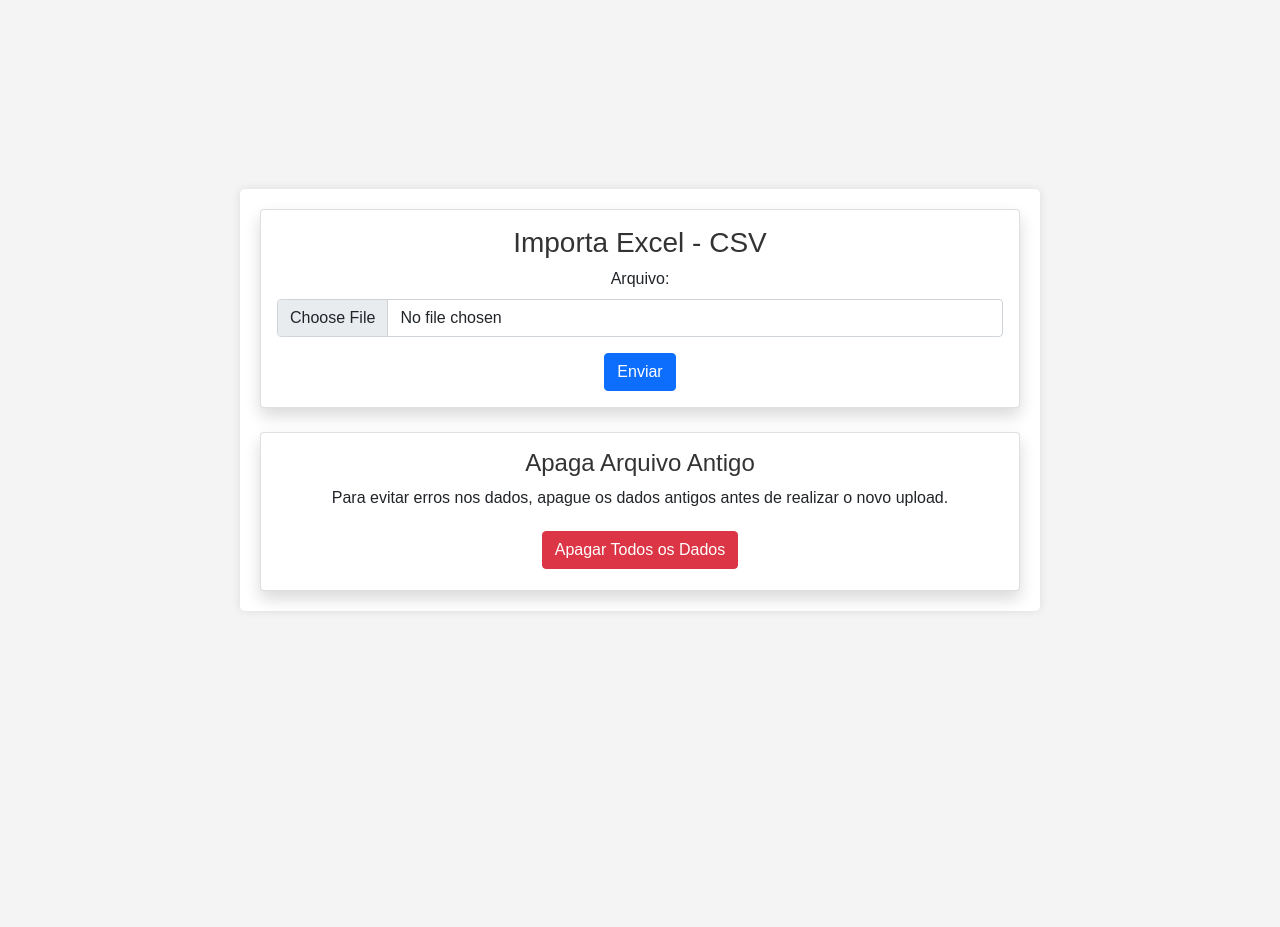
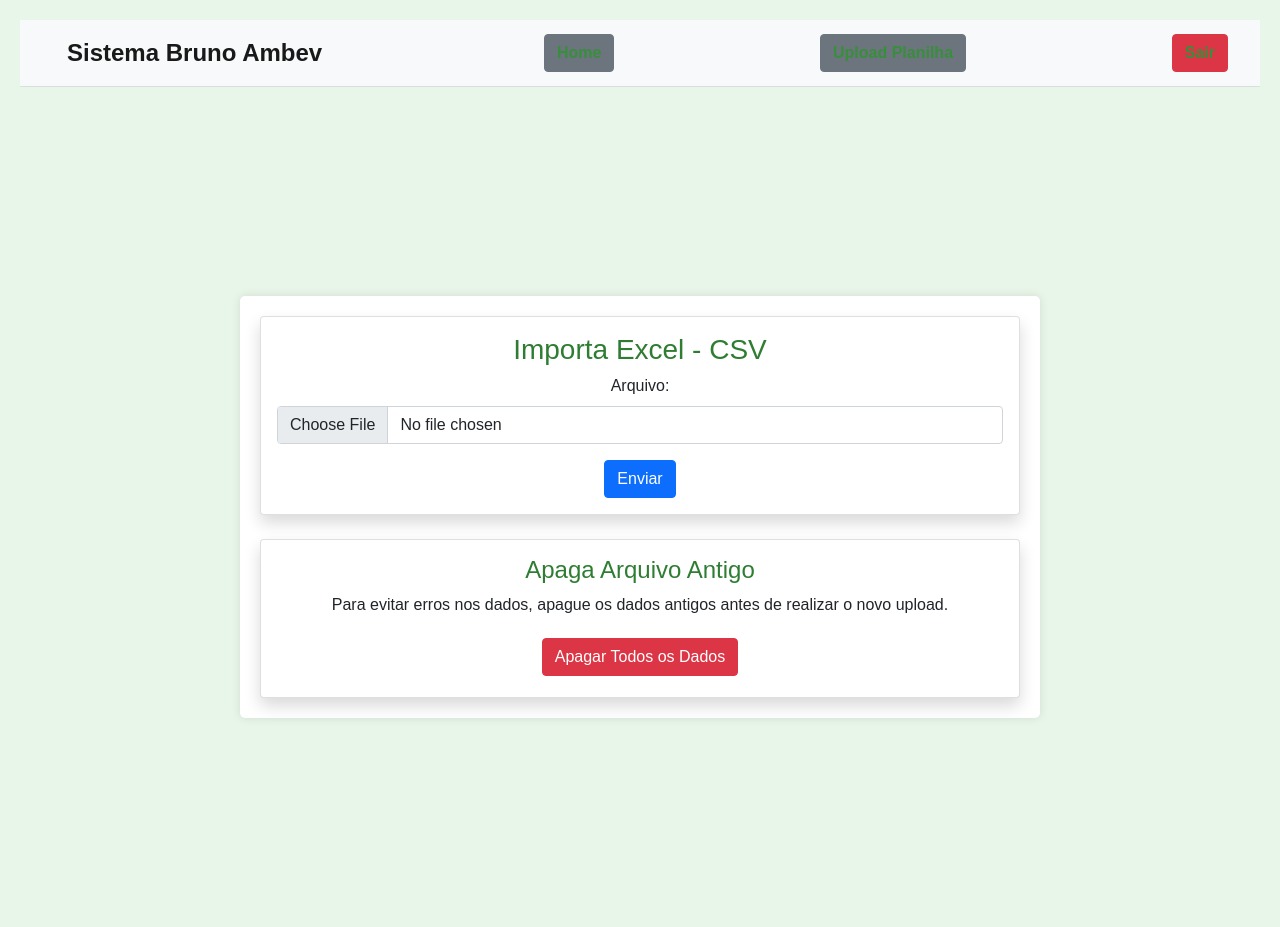
Before and after one commit to dcastro180/ambev, a PHP site: page /importa.php in a window 1280 px wide. Before the commit the page ends 596 px from the top, so only its background shows below. Run offline with PHP 8.4, Linux system fonts and the light colour scheme; a user stored in the database is signed in.

Commit message:
alteração no css...+ou-

```diff
--- a/administradores.php
+++ b/administradores.php
@@ -33,8 +33,8 @@ include('config.php');
             <a class="navbar-brand">Sistema Bruno Ambev</a>
             <?php
                 print "Olá, " . $_SESSION["nome"];
-                print "<a href='dashboard.php' class='btn btn-secondary'>Home</a>";
-                print "<a href='importa.php' class='btn btn-secondary'>Upload Planilha</a>"; // Botão para pagina de upload.
+                print "<a href='dashboard.php' class='btn btn-outline-success'>Home</a>";
+                print "<a href='importa.php' class='btn btn-outline-success'>Upload Planilha</a>"; // Botão para pagina de upload.
                 print "<a href='logout.php' class='btn btn-danger'>Sair</a>";
             ?>
         </div>
--- a/dashboard.php
+++ b/dashboard.php
@@ -37,7 +37,7 @@
     <div class="card">
         <div class="card-body">
         <?php if ($result->num_rows > 0): ?>
-        <table class="table table-dark table-striped">
+        <table class="table table-striped table-hover">
             <thead>
                 <tr>
                     <th>ID</th>
--- a/importa.php
+++ b/importa.php
@@ -1,3 +1,16 @@
+<?php
+
+    session_start();
+
+    // Verifica se o usuário está logado e é administrador
+    if (!isset($_SESSION["usuario"]) || $_SESSION["tipo"] != 1) {
+        echo "<script>alert('Acesso negado.');</script>";
+        echo "<script>location.href='index.php';</script>";
+        exit;
+    }
+
+    include('config.php');
+?>
 <!DOCTYPE html>
 <html lang="pt-BR">
 <head>
@@ -8,8 +21,20 @@
     <link rel="stylesheet" href="https://cdn.jsdelivr.net/npm/bootstrap-icons@1.11.3/font/bootstrap-icons.min.css">
     <link rel="stylesheet" href="style.css">
 </head>
-<body class="d-flex justify-content-center align-items-center vh-100">
-    <div class="container">
+<body >
+    <nav class="navbar navbar-light bg-light">
+        <div class="container-fluid">
+            <a class="navbar-brand">Sistema Bruno Ambev</a>
+            <?php
+
+                print "<a href='dashboard.php' class='btn btn-secondary'>Home</a>";
+                print "<a href='importa.php' class='btn btn-secondary'>Upload Planilha</a>"; // Botão para pagina de upload.
+                print "<a href='logout.php' class='btn btn-danger'>Sair</a>";
+            ?>
+        </div>
+    </nav>
+    <div class="d-flex justify-content-center align-items-center vh-100">
+        <div class="container">
         <div class="row">
             <!-- Card de Importação -->
             <div class="col-12 mb-4">
@@ -64,6 +89,8 @@
                 </div>
             </div>
         </div>
+        </div>
     </div>
+
 </body>
 </html>
--- a/style.css
+++ b/style.css
@@ -1,7 +1,7 @@
 /* Estilo Global */
 body {
     font-family: Arial, sans-serif;
-    background-color: #f4f4f4; /* Cor de fundo suave */
+    background-color: #e8f5e9; /* Cor de fundo suave (verde claro) */
     margin: 0;
     padding: 20px;
 }
@@ -20,7 +20,7 @@ body {
 h1 {
     text-align: center;
     font-size: 28px;
-    color: #333; /* Cor do título */
+    color: #2e7d32; /* Cor do título (verde escuro) */
     margin-bottom: 20px;
 }
 
@@ -36,14 +36,14 @@ button {
     cursor: pointer;
     border: none;
     border-radius: 4px;
-    background-color: #007bff; /* Cor do botão */
+    background-color: #66bb6a; /* Cor do botão (verde médio) */
     color: #fff; /* Cor do texto */
     font-size: 16px;
     transition: background-color 0.3s ease; /* Transição suave */
 }
 
 button:hover {
-    background-color: #0056b3; /* Cor do botão ao passar o mouse */
+    background-color: #388e3c; /* Cor do botão ao passar o mouse (verde escuro) */
 }
 
 /* Tabela */
@@ -64,13 +64,13 @@ th, td {
 }
 
 th {
-    background-color: #007bff; /* Fundo do cabeçalho */
+    background-color: #43a047; /* Fundo do cabeçalho (verde médio) */
     color: #fff; /* Cor do texto do cabeçalho */
     font-weight: bold;
 }
 
 td {
-    background-color: #f9f9f9; /* Fundo das células */
+    background-color: #f1f8e9; /* Fundo das células (verde claro) */
 }
 
 /* Navbar */
@@ -83,18 +83,18 @@ td {
 
 .navbar-brand {
     font-size: 24px;
-    color: #007bff;
+    color: #388e3c; /* Cor da marca (verde escuro) */
 }
 
 .navbar a {
     margin-left: 15px;
-    color: #007bff;
+    color: #388e3c; /* Cor do link (verde escuro) */
     text-decoration: none;
     font-weight: bold;
 }
 
 .navbar a:hover {
-    color: #0056b3;
+    color: #2e7d32; /* Cor do link ao passar o mouse (verde mais escuro) */
 }
 
 /* Ajustes para Layout */
@@ -119,26 +119,26 @@ td {
 
 h2 {
     font-size: 24px;
-    color: #333; /* Cor do subtítulo */
+    color: #2e7d32; /* Cor do subtítulo (verde escuro) */
     margin-bottom: 15px;
 }
 
+/* Botões */
 .buttons {
     text-align: center;
     margin-bottom: 20px;
 }
 
-/* Remover este estilo */
 button {
     padding: 10px 20px;
     margin: 5px;
     cursor: pointer;
     border: none;
     border-radius: 4px;
-    background-color: #007bff;
-    color: #fff;
+    background-color: #66bb6a; /* Cor do botão (verde médio) */
+    color: #fff; /* Cor do texto */
 }
 
 button:hover {
-    background-color: #0056b3;
+    background-color: #388e3c; /* Cor do botão ao passar o mouse (verde escuro) */
 }
```
Also changed, not shown: processacsv.php (+24 -0 lines).
